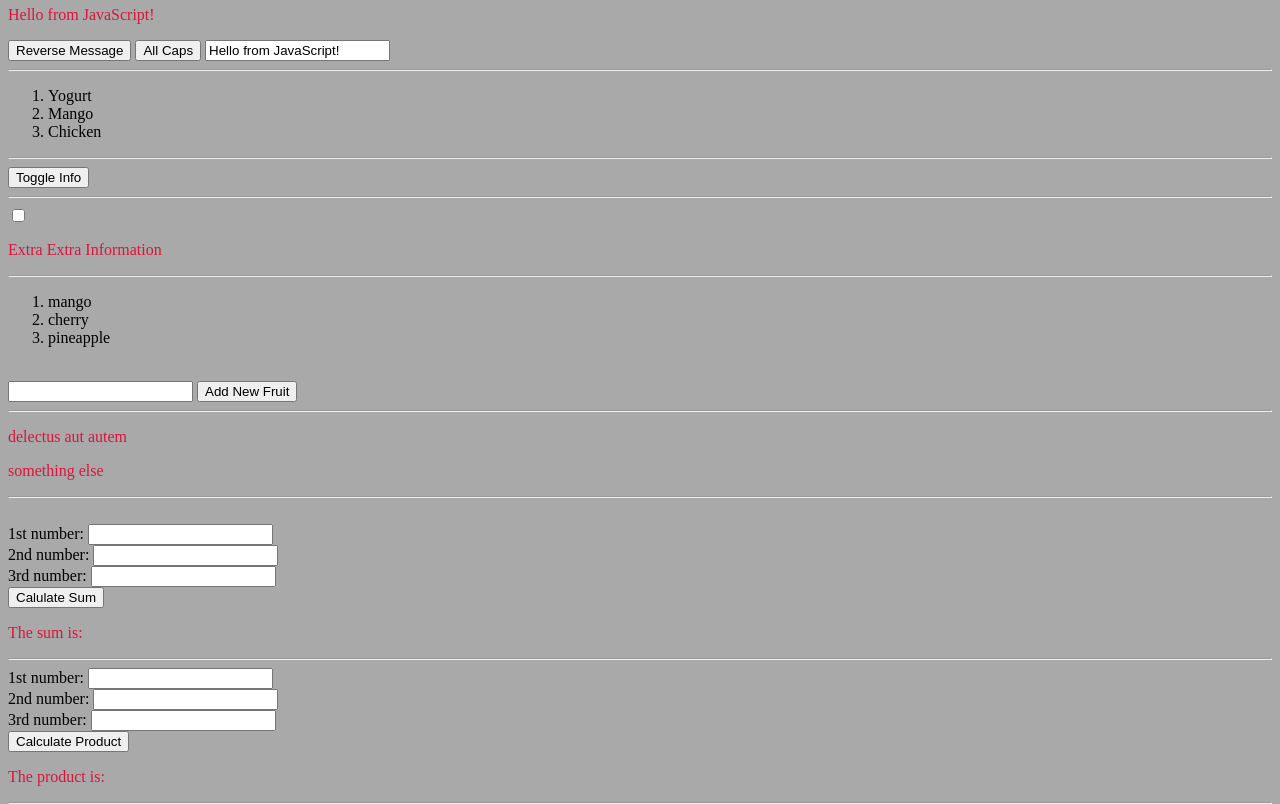
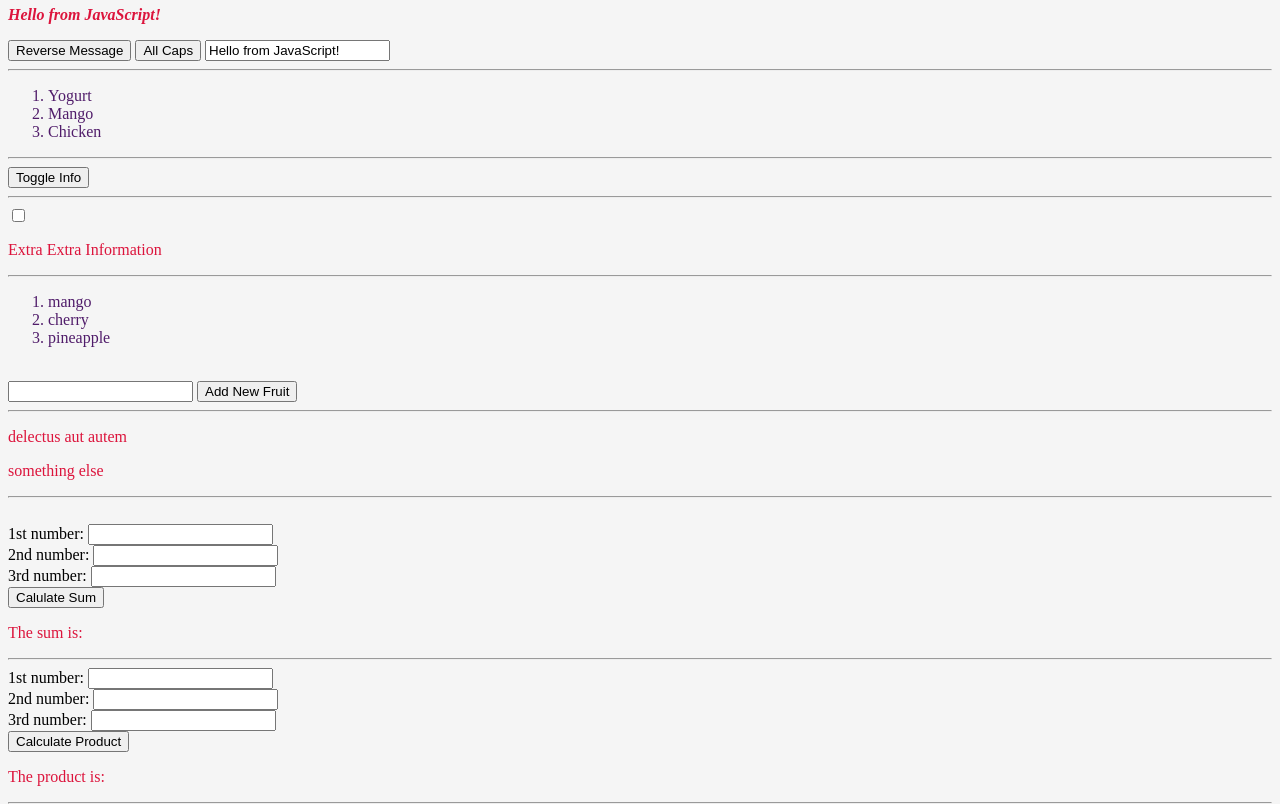
Before and after one commit to leonshimizu/first-example, a plain HTML site: page index.html in a window 1280 px wide. Shown: the part 60-864 px from the top of the page. Drawn offline with nearby package versions, Linux system fonts and the light colour scheme.

Commit message:
messing with css

```diff
--- a/index.css
+++ b/index.css
@@ -1,11 +1,11 @@
 .disabled {
-  color: LightGrey;
-  background-color: black;
+  color: red;
   font-size: larger;
+  font-weight: bolder;
 }
 
 body {
-  background-color: darkgray;
+  background-color: whitesmoke;
 }
 
 h1 {
@@ -15,3 +15,12 @@ h1 {
 p {
   color: crimson;
 }
+
+#firstMessage {
+  font-weight: bolder;
+  font-style: italic;
+}
+
+.lists {
+  color: rgb(80, 28, 106);
+}
--- a/index.html
+++ b/index.html
@@ -11,14 +11,14 @@
 <body>
   <h1>Hello from HTML!</h1>
   <div id="app">
-    <p>{{ message }}</p>
+    <p id="firstMessage">{{ message }}</p>
     <button v-on:click="reverseMessage">Reverse Message</button>
     <button v-on:click="allCaps">All Caps</button>
     <input v-model="message">
 
     <hr>
 
-    <ol>
+    <ol class="lists">
       <todo-item v-for="item in groceryList" v-bind:todo="item" v-bind:key="item.id"></todo-item>
     </ol>
 
@@ -38,7 +38,7 @@
     <hr>
 
     <div>
-      <ol>
+      <ol class="lists">
         <li v-for="fruit in fruits">{{ fruit }}</li>
       </ol>
     </div>
```
